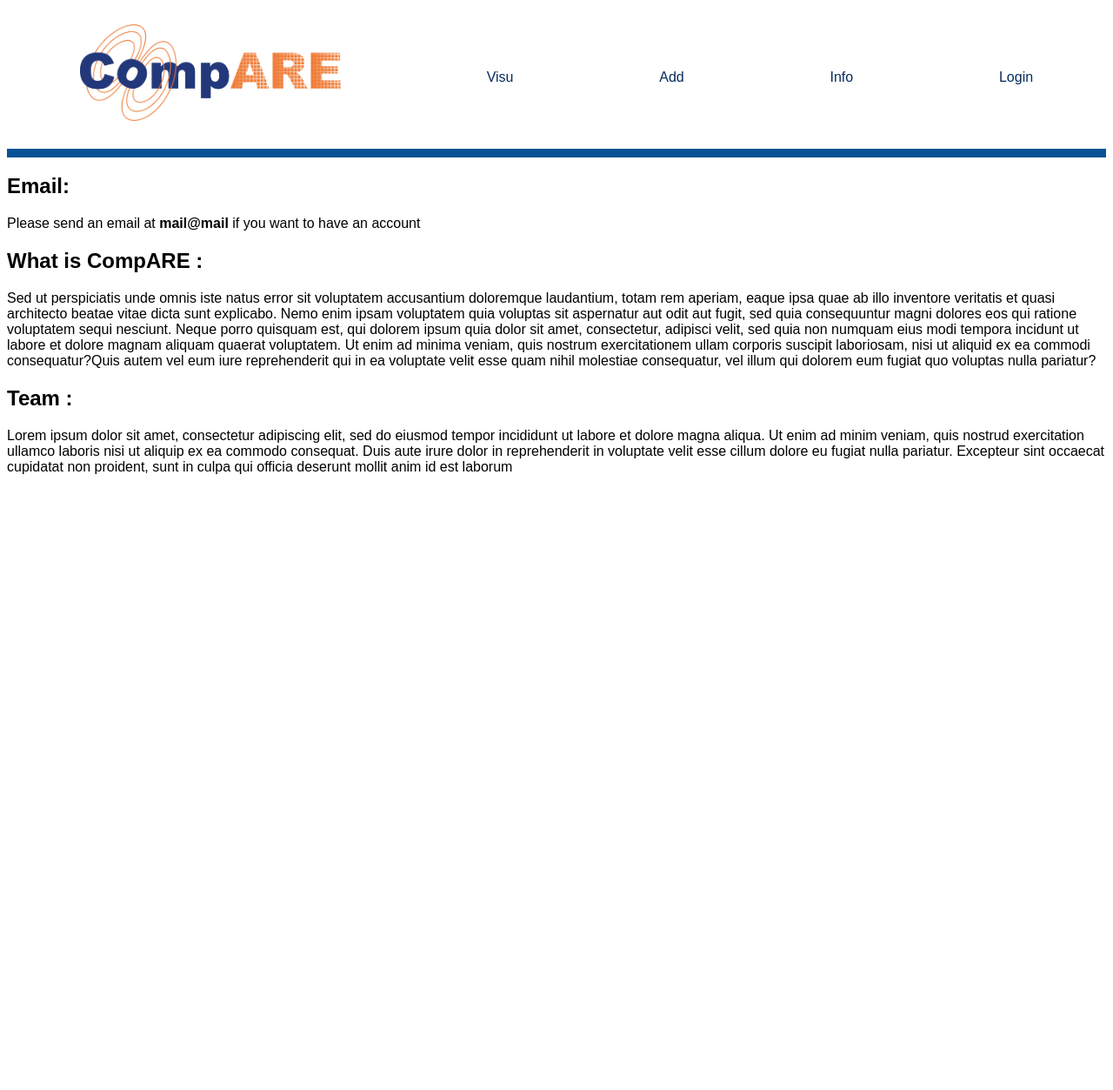
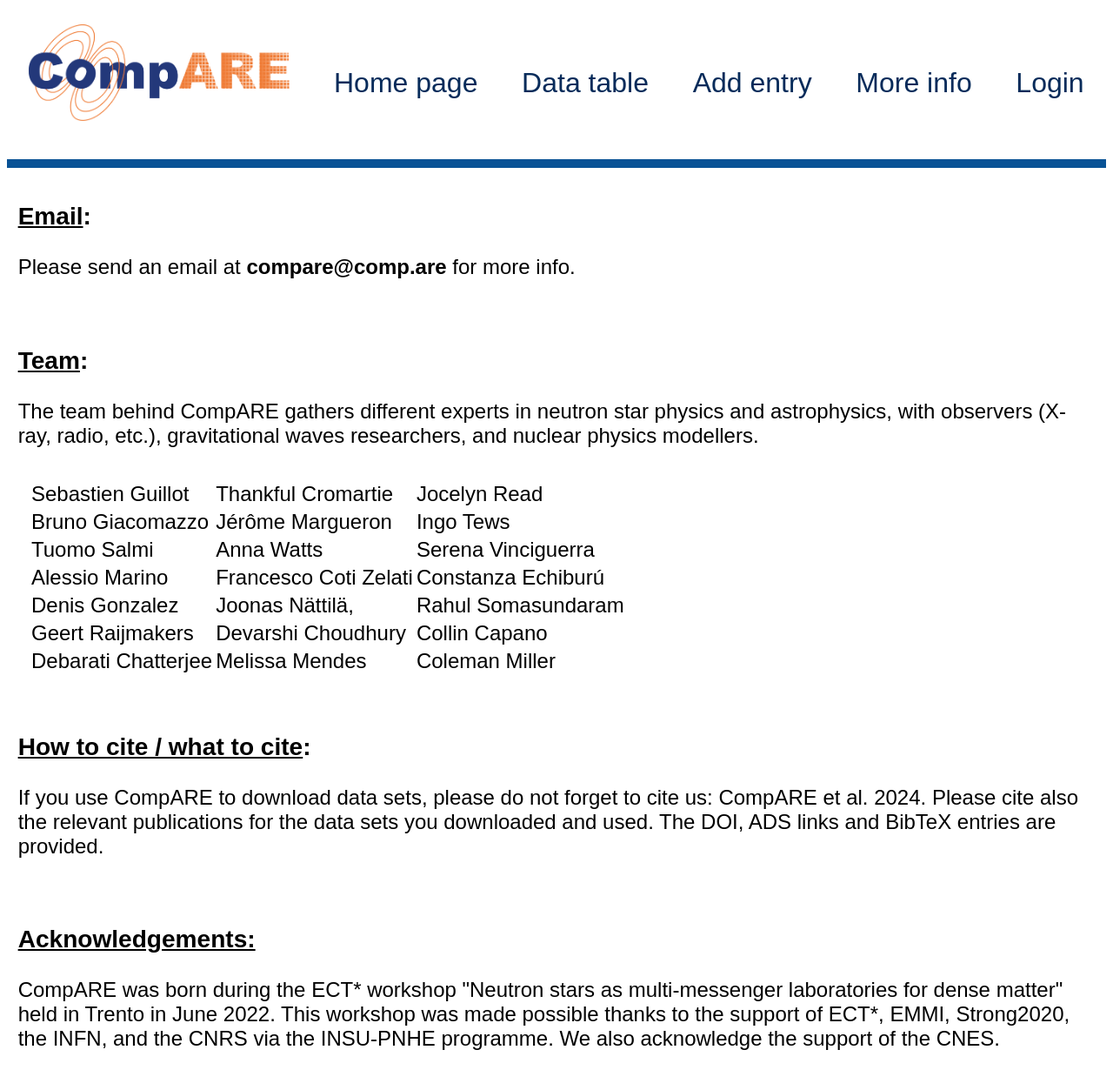
Before and after one commit to sguillot/CompARE, a Django app: page /info/ in a window 1280 px wide. Shown: the whole page at 87% size. Before the commit the page ends 545 px from the top, so only its background shows below. Run offline with Django 4.2, Linux system fonts and the light colour scheme; some libraries are stand-ins or nearby versions.

Commit message:
Various improvement of display, and added text
Addresses:
- issue #33 (text in "more info" and "home page")
- issue #32
- issue #31

Various padding and display adjustments

Various formatting python fixes

```diff
--- a/web_app/compare/static/compare/site.css
+++ b/web_app/compare/static/compare/site.css
@@ -4,7 +4,7 @@
 
 .navbar {
     background-color: #ffffff;
-    font-size: 1em;
+    font-size: 2em;
     display:flex;
     flex-direction: row;
     align-items: center;
@@ -33,7 +33,7 @@ footer p{
     color:#fff;
 }
 
-/*visu*/
+/* visualisation table */
 
 .visu{
   display: flex;
@@ -70,7 +70,7 @@ input.check{
 
 
 
-/* filtre */
+/* filter panel */
 
 .filter{
   background-color:#062b5a;
@@ -258,24 +258,33 @@ input.check{
 }
 
 .divmodel , .divassumptions{
-    width: 20%;
-    padding: 2%;
+    width: 25%;
+    padding-left: 0.2%;
+    padding-right: 0.2%;
     background-color: #ffffff;
     /*background-image: linear-gradient(0deg, #ffffff 0%, #b0b0b0 100%);*/
     border-style: solid;
 }
 
+.divmodel ul ,.divassumptions  ul{
+    padding-left: 10px;
+}
 
 .divmodel li ,.divassumptions  li{
-    /*padding: 2%;*/
     list-style-type:none;
-    font-size: 1.0em;
+    font-size: 1.3em;
     /*list-style-position: inside;*/
     /*padding-left: 0;*/
 }
 
 .divmodel span , .divassumptions span{
     font-weight: bold;
+}
+
+.divmodeldesc, .divassumptionsdesc {
+    padding-left: 10px;
+    padding-top: 5px;
+    text-justify: distribute;
 }
 
 
@@ -357,6 +366,7 @@ input.check{
   display: flex;
   flex-direction: column;
   align-items: center;
+  font-size: 1.6em;
 }
 
   /*page Insertion*/
@@ -483,3 +493,55 @@ height: 100px;
 .info-assumptions a , .info-model a{
   text-decoration: none;
 }
+
+.modify-page {
+    padding: 1%
+}
+
+.form-method {
+    padding-left: 0.5%;
+    display: flex;
+    align-items: start;
+}
+
+.form-constrain {
+    padding: 0.5%;
+    display: flex;
+    align-items: center;
+}
+
+/* page info */
+
+.email {
+	padding: 1%;
+	font-size: 1.5em;
+}
+
+.team {
+	padding: 1%;
+	font-size: 1.5em;
+}
+
+.citation {
+	padding: 1%;
+	font-size: 1.5em;
+}
+
+.acknowledgments {
+	padding: 1%;
+	font-size: 1.5em;
+}
+
+.tab-team{
+	padding: 1%;
+    width: 80%;
+    background-color: #ffffff;
+    border: #062B5A 0px solid;
+}
+
+/* home page */
+
+.homepage {
+	padding: 1%;
+	font-size: 1.5em;
+}
--- a/web_app/compare/templates/compare/info.html
+++ b/web_app/compare/templates/compare/info.html
@@ -5,43 +5,72 @@ Info
 {% block content %}
 
 <div class="email">
-    <h2>Email:</h2>
-
-<p> Please send an email  at <strong>mail@mail</strong> if you want to have an account </p>
-
+    <h3><u>Email</u>:</h3>
+    <p> Please send an email  at <strong>compare@comp.are</strong> for more info.</p>
 </div>
 
-<div class="explication">
-    <h2>What is CompARE : </h2>
+<div class="team">
+    <h3><u>Team</u>:</h3>
+    <p>The team behind CompARE gathers different experts in neutron star physics and astrophysics,
+       with observers (X-ray, radio, etc.), gravitational waves researchers, and nuclear physics modellers.
+    </p>
+    <div class="tab-team">
+        <table>
+            <tbody>
+                <tr>
+                    <td>Sebastien Guillot</td>
+                    <td>Thankful Cromartie</td>
+                    <td>Jocelyn Read</td>
+                </tr>
+                <tr>
+                    <td>Bruno Giacomazzo</td>
+                    <td>Jérôme Margueron</td>
+                    <td>Ingo Tews</td>
+                </tr>
+                <tr>
+                    <td>Tuomo Salmi</td>
+                    <td>Anna Watts</td>
+                    <td>Serena Vinciguerra</td>
+                </tr>
+                <tr>
+                    <td>Alessio Marino</td>
+                    <td>Francesco Coti Zelati</td>
+                    <td>Constanza Echiburú</td>
+                </tr>
+                <tr>
+                    <td>Denis Gonzalez</td>
+                    <td>Joonas Nättilä,</td>
+                    <td>Rahul Somasundaram</td>
+                </tr>
+                <tr>
+                    <td>Geert Raijmakers</td>
+                    <td>Devarshi Choudhury</td>
+                    <td>Collin Capano</td>
+                </tr>
+                <tr>
+                    <td>Debarati Chatterjee</td>
+                    <td>Melissa Mendes</td>
+                    <td>Coleman Miller</td>
+                </tr>
+            </tbody>
+        </table>
+    </div>
+</div>
+
+<div class="citation">
+    <h3><u>How to cite / what to cite</u>:</h3>
     <p>
-        Sed ut perspiciatis unde omnis iste natus error sit voluptatem accusantium doloremque laudantium, totam rem aperiam, eaque ipsa quae ab illo inventore veritatis et
-        quasi architecto beatae vitae dicta sunt explicabo. Nemo enim ipsam voluptatem quia voluptas sit aspernatur aut odit aut fugit, sed quia consequuntur magni dolores eos qui
-        ratione voluptatem sequi nesciunt. Neque porro quisquam est, qui dolorem ipsum quia dolor sit amet, consectetur, adipisci velit, sed quia non numquam eius modi tempora incidunt
-        ut labore et dolore magnam aliquam quaerat voluptatem. Ut enim ad minima veniam, quis nostrum exercitationem ullam corporis suscipit laboriosam, nisi ut aliquid ex ea commodi
-        consequatur?Quis autem vel eum iure reprehenderit qui in ea voluptate velit esse quam nihil molestiae consequatur, vel illum qui dolorem eum fugiat quo voluptas nulla pariatur?
+        If you use CompARE to download data sets, please do not forget to cite us: CompARE et al. 2024.  Please cite also the relevant publications for the data sets you downloaded and used.  The DOI, ADS links and BibTeX entries are provided.
     </p>
 </div>
 
-<div class="team">
-    <h2>Team : </h2>
-   <p>Lorem ipsum dolor sit amet, consectetur adipiscing elit, sed do eiusmod tempor incididunt
-    ut labore et dolore magna aliqua. Ut enim ad minim veniam, quis nostrud exercitation ullamco laboris nisi ut aliquip ex ea commodo consequat.
-    Duis aute irure dolor in reprehenderit in voluptate velit esse cillum dolore eu fugiat nulla pariatur. Excepteur sint occaecat cupidatat non proident,
-    sunt in culpa qui officia deserunt mollit anim id est laborum
+<div class="acknowledgments">
+    <h3><u>Acknowledgements:</u></h3>
+    <p>
+        CompARE was born during the ECT* workshop "Neutron stars as multi-messenger laboratories for dense matter"
+        held in Trento in June 2022. This workshop was made possible thanks to the support of ECT*, EMMI, Strong2020,
+        the INFN, and the CNRS via the INSU-PNHE programme.  We also acknowledge the support of the CNES.
     </p>
 </div>
 
-
-
-
-
-
-
-
-
-
-
-
-
-
 {% endblock %}
--- a/web_app/compare/templates/compare/layout.html
+++ b/web_app/compare/templates/compare/layout.html
@@ -12,17 +12,19 @@
 </head>
 
 <body>
+
 <div class="navbar">
-    <a href="{% url 'visu' %}" class="navbar-Compare"><img src="../static/compare/logo.png" width=300em ></a>
-    <a href="{% url 'visu' %}" class="navbar-brand">Visu</a>
-    <a href="{% url 'insert' %}" class="navbar-brand">Add </a>
-    <a href="{% url 'info' %}" class="navbar-brand">Info</a>
+    <a href="{% url 'home' %}" class="navbar-Compare"><img src="../static/compare/logo.png" width=300em ></a>
+    <a href="{% url 'home' %}" class="navbar-brand">Home page</a>
+    <a href="{% url 'visu' %}" class="navbar-brand">Data table</a>
+    <a href="{% url 'insert' %}" class="navbar-brand">Add entry</a>
+    <a href="{% url 'info' %}" class="navbar-brand">More info</a>
     {% if user.is_authenticated %}
-        <a href= "{% url 'logout' %}" class="navbar-brand">{{ user.get_username }} Logout </a>
+        <span>Welcome {{ user.get_username }} &emsp;
+            <a href= "{% url 'logout' %}" class="navbar-brand">Logout</a></span>
     {% else %}
-        <a href="{% url 'login' %}" class="navbar-brand">Login </a>
+        <a href="{% url 'login' %}" class="navbar-brand">Login</a>
     {% endif %}
-
 </div>
 
 <div class="body-content">
--- a/web_app/compare/views.py
+++ b/web_app/compare/views.py
@@ -272,16 +272,18 @@ def visu_data(request):
 def detail(request, id):
     if request.method == 'POST':
         filename = json.loads(request.POST.get('filename'))
-        file = Ns.objects.get(filename = filename)
+        file = Ns.objects.get(filename=filename)
 
         fichierlog = open('web_app\compare\static\compare\log.txt', "a")
-        wri = ['Delete:\n','User:',str(request.user.get_username())+'\n','Date:',str(datetime.datetime.now())+'\n','Content:',str(file)+'\n\n']
+        wri = ['Delete:\n', 'User:', str(request.user.get_username())+'\n',
+               'Date:', str(datetime.datetime.now())+'\n', 'Content:', str(file)+'\n\n']
         fichierlog.writelines(wri)
         fichierlog.close()
 
         file.delete()
 
-        truc='yes'
+        # TODO: rename "truc"
+        truc = 'yes'
         return HttpResponse(json.dumps(truc), content_type='application/json',)
 
     #We recup all the data(ref ,constrain ,name ,method ) linked to the id(filename) of the NS in a query set
@@ -310,59 +312,45 @@ def detail(request, id):
         else:
             ass.id_assumptions.reflist = None
 
-    #We put in a dictionary the querysets with a key . The keys will allow us to display the data of the queryset in the template
+    # We put in a dictionary the querysets with a key . The keys will allow us to display the data of the queryset in the template
     select = {"queryall": ns_list,
               "queryMo": ns_Mo,
               "queryAs": ns_As}
     return render(request, 'compare/detail.html', select)
 
 @login_required
-def modify(request,id):
+def modify(request, id):
 
-    ns_list = Ns.objects.select_related().get(filename = id)
+    ns_list = Ns.objects.select_related().get(filename=id)
 
-    #We recup all the Models linked to the id(filename) of the NS
-    ns_Mo = NsToModel.objects.select_related('id_model').filter(filename = id)
+    # We retrieve all the info related to the id(filename) of the NS
+    ns_Mo = NsToModel.objects.select_related('id_model').filter(filename=id)
+    ns_As = NsToAssumptions.objects.select_related('id_assumptions').filter(filename=id)
+    name_file = Ns.objects.filter(id_name=ns_list.id_name)
+    ref_file = Ns.objects.filter(id_ref=ns_list.id_ref)
+    method_file = Ns.objects.filter(id_method=ns_list.id_method)
+    constrain_file = Ns.objects.filter(id_constrain=ns_list.id_constrain)
 
-    #We recup all the Assumptions linked to the id(filename) of the NS
-    ns_As = NsToAssumptions.objects.select_related('id_assumptions').filter(filename = id)
-
-    #We recup the Name linked to the id(filename) of the NS
-    name_file = Ns.objects.filter(id_name = ns_list.id_name)
-
-    #We recup the Ref linked to the id(filename) of the NS
-    ref_file = Ns.objects.filter(id_ref = ns_list.id_ref)
-
-    #We recup the method linked to the id(filename) of the NS
-    method_file = Ns.objects.filter(id_method = ns_list.id_method)
-
-    #We recup the constrain linked to the id(filename) of the NS
-    constrain_file = Ns.objects.filter(id_constrain = ns_list.id_constrain)
-
-    #We put in a list the filenames linked to this Model
+    # We put in lists the filenames linked to this Model dependency and ti this assumption
     molist = []
+    asslist = []
     for mo in ns_Mo:
-        molist.append(ModelNs.objects.filter(id_model = mo.id_model.id_model))
-
-    filemo = {}
-    for m in molist:
-        for i in m:
-            filemo[i.id_model]=NsToModel.objects.filter(id_model = i.id_model)
-
-    #We put in a list the filenames linked to this assumptions
-    asslist = []
+        molist.append(ModelNs.objects.filter(id_model=mo.id_model.id_model))
     for ass in ns_As:
         asslist.append(AssumptionsNs.objects.filter(id_assumptions = ass.id_assumptions.id_assumptions))
 
+    filemo = {}
     fileass = {}
+    for m in molist:
+        for i in m:
+            filemo[i.id_model]=NsToModel.objects.filter(id_model=i.id_model)
     for a in asslist:
         for j in a:
             fileass[j.id_assumptions]=NsToAssumptions.objects.filter(id_assumptions = j.id_assumptions)
 
-
-    #We get the value off the method enum in a list
+    # We get the value off the method enum in a list
     methodoptions = MethodNs.method.field.choices
-    listmethod =[]
+    listmethod = []
     for mo in methodoptions:
         listmethod.append(mo[0])
 
@@ -374,9 +362,10 @@ def modify(request,id):
 
     #We get the value off the constrain variable enum in a list
     constrainvar = ConstrainNs.constrainvariable.field.choices
-    listconstrainvar =[]
+    listconstrainvar = []
     for cov in constrainvar:
         listconstrainvar.append(cov[0])
+
 
     #We check for Post request
     if request.method == 'POST':
@@ -444,12 +433,16 @@ def modify(request,id):
                 #if the user clic on the add button
                 elif 'add' in request.POST:
                     #We check if the name alreday exist  and linked it if its the case
-                    if (NameNs.objects.filter(namedb=name,classdb=classNs,namesimbad=nameSin,classsimbad=classSin,ra=ra,declination=dec,localisationfile=loc)):
-                        nameExist =NameNs.objects.filter(namedb=name,classdb=classNs,namesimbad=nameSin,classsimbad=classSin,ra=ra,declination=dec,localisationfile=loc)
-                        nameExist= nameExist[0]
+                    if (NameNs.objects.filter(namedb=name, classdb=classNs,
+                                              namesimbad=nameSin, classsimbad=classSin,
+                                              ra=ra,declination=dec,localisationfile=loc)):
+                        nameExist =NameNs.objects.filter(namedb=name, classdb=classNs,
+                                                         namesimbad=nameSin, classsimbad=classSin,
+                                                         ra=ra, declination=dec, localisationfile=loc)
+                        nameExist = nameExist[0]
                         ns_list.id_name = nameExist
                         ns_list.save()
-                        messages.success(request,"jajajaja")
+                        messages.success(request, "jajajaja")
                     #we add the name
                     else:
                         nameAdd = NameNs(namedb=name, classdb=classNs, namesimbad=nameSin, classsimbad=classSin, ra=ra, declination=dec, localisationfile=loc, eventdate=event)
@@ -590,7 +583,7 @@ def modify(request,id):
 
             constrainVar = request.POST.get('constrainVar')
 
-            if len(constrainT)<= 0 or len(constrainV)<=0 or len(constrainVar)<=0:
+            if len(constrainT) <= 0 or len(constrainV) <=0 or len(constrainVar) <=0:
                 messages.error(request,"L'insertion de Cons n'est pas correct")
             else:
                 if 'update' in request.POST:
@@ -752,25 +745,25 @@ def modify(request,id):
                     fichierlog.writelines(wri)
                     fichierlog.close()
 
-            return redirect('modify',id)
+            return redirect('modify', id)
 
     #We put in a dictionary the querysets with a key . The keys will allow us to display the data of the queryset in the template modify.html
-    select = {"queryall":ns_list,
-                 "queryMo":ns_Mo,
-                 "queryAs":ns_As,
-                 "queryName":name_file,
-                 "queryRef":ref_file,
-                 "queryMethod":method_file,
-                 "queryConstrain":constrain_file,
-                 "queryModel":molist,
-                 "queryAssumption":asslist,
-                 "queryModellinked":filemo,
-                 "queryAssumptionlinked":fileass,
-                 'listmethod':listmethod,
-                 'listconstrain':listconstrain,
-                 'listconstrainvar':listconstrainvar}
+    select = {"queryall": ns_list,
+              "queryMo": ns_Mo,
+              "queryAs": ns_As,
+              "queryName": name_file,
+              "queryRef": ref_file,
+              "queryMethod": method_file,
+              "queryConstrain": constrain_file,
+              "queryModel": molist,
+              "queryAssumption": asslist,
+              "queryModellinked": filemo,
+              "queryAssumptionlinked": fileass,
+              "listmethod": listmethod,
+              "listconstrain": listconstrain,
+              "listconstrainvar": listconstrainvar}
 
-    return render(request, "compare/modify.html",select)
+    return render(request, "compare/modify.html", select)
 
 def login(request):
     #We check if a POST request is send
```
Also changed, not shown: web_app/compare/templates/compare/detail.html (+7 -6 lines), web_app/compare/templates/compare/home.html (+38 -2 lines), web_app/compare/templates/compare/login.html (+2 -8 lines), web_app/compare/templates/compare/modify.html (+49 -42 lines), web_app/compare/templates/compare/visu_data.html (+9 -9 lines), web_app/compare/urls.py (+5 -5 lines).
